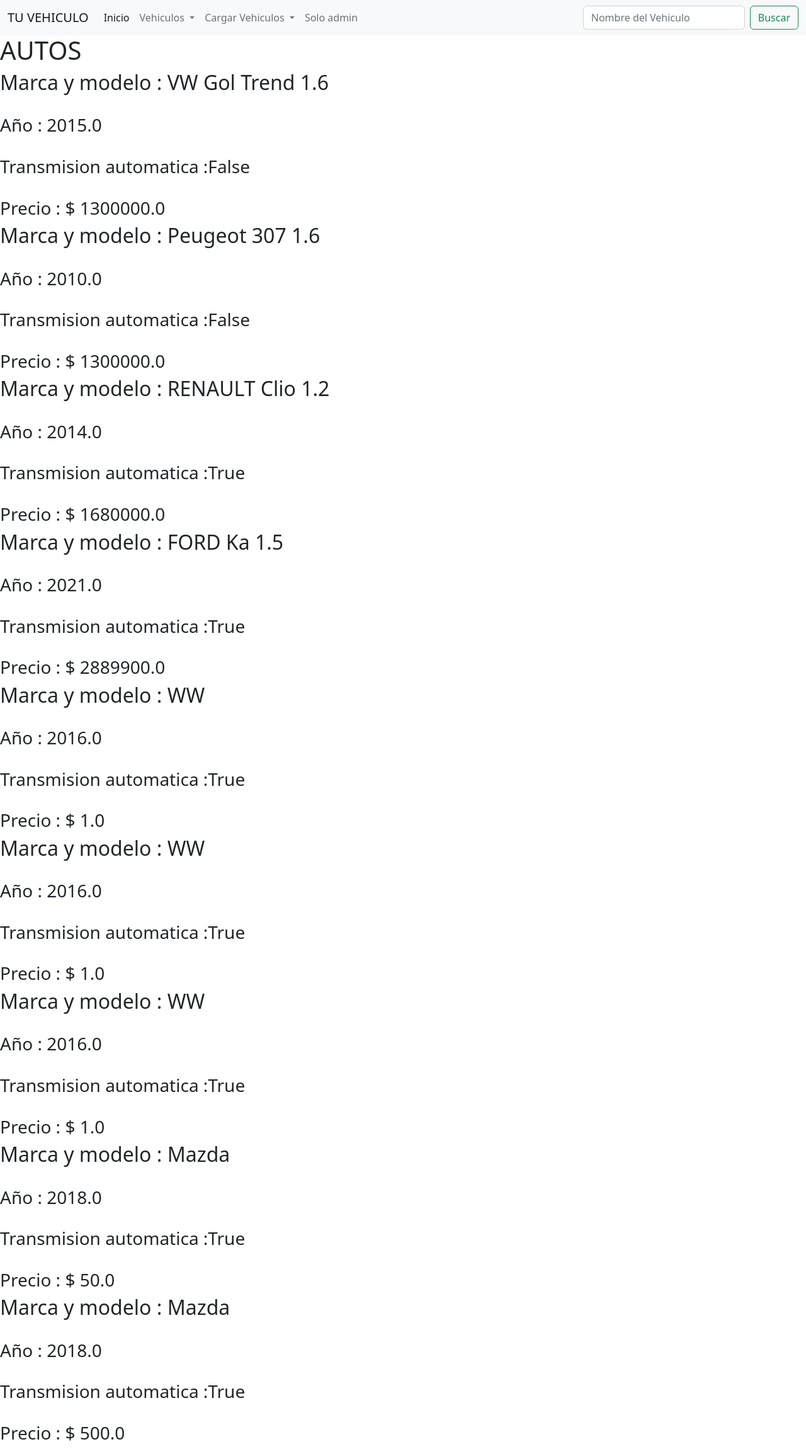
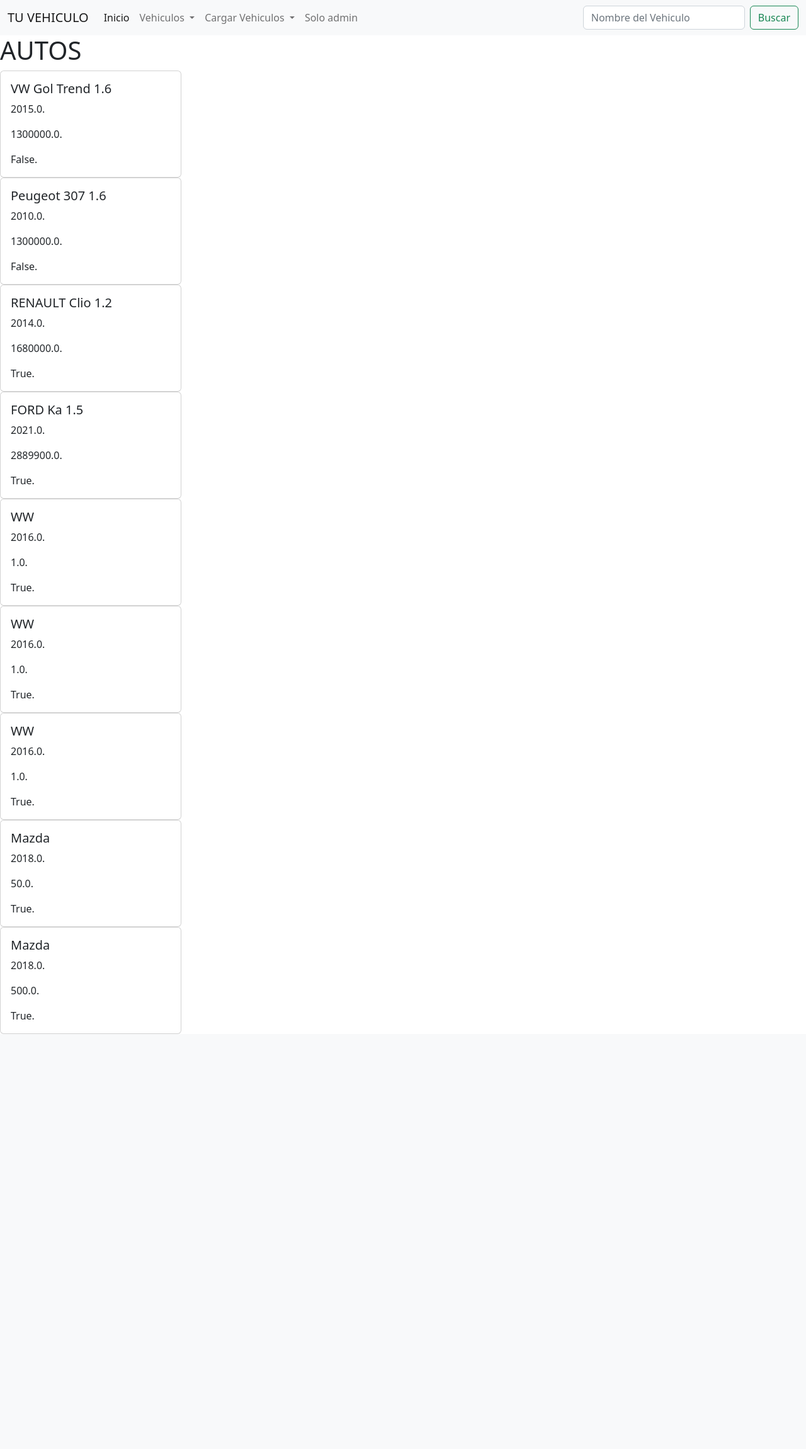
Before and after one commit to Fpagnotta/ProyectoTuVehiculo, a Django app: page /vehiculos/autos/ in a window 1280 px wide. Shown: the whole page at 63% size. After the commit the page ends 1642 px from the top, so only its background shows below. Run offline with Django 4.2, Linux system fonts and the light colour scheme; data comes from the database, SQL or seed files in the repository.

Commit message:
mejoras vistas autos, camiones y motos

```diff
--- a/templates/autos.html
+++ b/templates/autos.html
@@ -4,10 +4,14 @@
     <h1>AUTOS</h1>
 
   {% for auto in autos %}
-    <h2>Marca y modelo : {{auto.marca_modelo}}</h2><br>
-    <h3>Año : {{auto.año}}</h3><br>
-    <h3>Transmision automatica :{{auto.transmision}}</h3><br>
-    <h3>Precio : $ {{auto.precio}}</h3>
+  <div class="card" style="width: 18rem;">
+    <div class="card-body">
+      <h5 class="card-title">{{auto.marca_modelo}}</h5>
+      <p class="card-text">{{auto.año}}.</p>
+      <p class="card-text">{{auto.precio}}.</p>
+      <p class="card-text">{{auto.transmision}}.</p>
+    </div>
+  </div>
   {% endfor %}
 
 {% endblock %}
--- a/templates/template_base.html
+++ b/templates/template_base.html
@@ -25,9 +25,9 @@
                       Vehiculos
                     </a>
                     <ul class="dropdown-menu" aria-labelledby="navbarDropdown">
-                      <li><a class="dropdown-item" href="#">Autos</a></li>
-                      <li><a class="dropdown-item" href="#">Motos</a></li>
-                      <li><a class="dropdown-item" href="#">Camiones</a></li>
+                      <li><a class="dropdown-item" href="/vehiculos/autos">Autos</a></li>
+                      <li><a class="dropdown-item" href="/vehiculos/motos">Motos</a></li>
+                      <li><a class="dropdown-item" href="/vehiculos/camiones">Camiones</a></li>
                     </ul>
                   </li>
                   <li class="nav-item dropdown">
--- a/vehiculos/views.py
+++ b/vehiculos/views.py
@@ -22,7 +22,7 @@
 def camiones(request):
     camiones = Camiones.objects.all()
     context={'camiones':camiones}
-    return render(request,'camionetas.html',context=context)
+    return render(request,'camiones.html',context=context)
 
 
 def cargar_autos(request):
```
Also changed, not shown: templates/camiones.html (added, +17 -0 lines), templates/camionetas.html (deleted, +0 -13 lines), templates/motos.html (+8 -4 lines).
